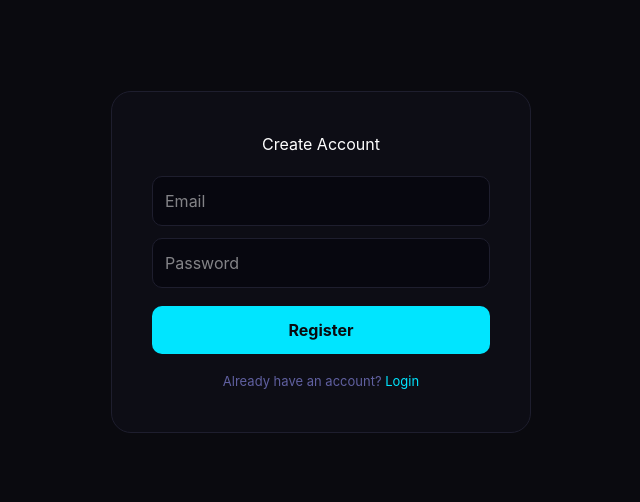
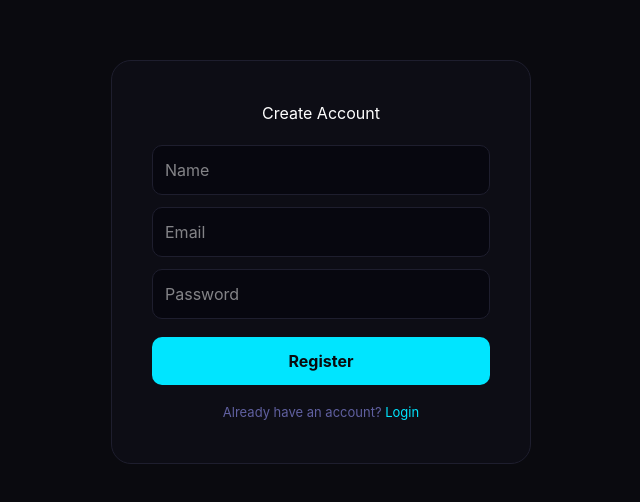
Before and after one commit to johan2305/ai-tracker-job, a React app in the folder frontend/: page /register in a window 1280 px wide. Shown: the part 138-640 px from the top of the page, without its empty margins (319-959 px from the left). Built offline with nearby package versions, Linux system fonts and the light colour scheme; the HTML template or start-up script is replaced by a standard one.

Commit message:
Fix register missing name field

```diff
--- a/frontend/src/register.jsx
+++ b/frontend/src/register.jsx
@@ -2,6 +2,7 @@ import { useState } from "react"
 import API from "./api"
 
 export default function Register() {
+  const [name, setName] = useState("")
   const [email, setEmail] = useState("")
   const [password, setPassword] = useState("")
   const [message, setMessage] = useState("")
@@ -13,6 +14,7 @@ export default function Register() {
       setMessage("")
 
       await API.post("/auth/register", {
+        name,
         email,
         password
       })
@@ -58,22 +60,31 @@ export default function Register() {
         </h1>
 
         {error && (
-          <div style={{
-            color: "#ff5555",
-            marginBottom: 15
-          }}>
+          <div style={{ color: "#ff5555", marginBottom: 15 }}>
             {error}
           </div>
         )}
 
         {message && (
-          <div style={{
-            color: "#00e5ff",
-            marginBottom: 15
-          }}>
+          <div style={{ color: "#00e5ff", marginBottom: 15 }}>
             {message}
           </div>
         )}
+
+        <input
+          placeholder="Name"
+          value={name}
+          onChange={(e) => setName(e.target.value)}
+          style={{
+            width: "100%",
+            padding: "12px",
+            marginBottom: 12,
+            background: "#07070f",
+            border: "1px solid #1e1e2e",
+            borderRadius: 10,
+            color: "#fff"
+          }}
+        />
 
         <input
           placeholder="Email"
@@ -86,8 +97,7 @@ export default function Register() {
             background: "#07070f",
             border: "1px solid #1e1e2e",
             borderRadius: 10,
-            color: "#fff",
-            boxSizing: "border-box"
+            color: "#fff"
           }}
         />
 
@@ -103,8 +113,7 @@ export default function Register() {
             background: "#07070f",
             border: "1px solid #1e1e2e",
             borderRadius: 10,
-            color: "#fff",
-            boxSizing: "border-box"
+            color: "#fff"
           }}
         />
 
@@ -133,10 +142,7 @@ export default function Register() {
           Already have an account?{" "}
           <span
             onClick={() => window.location.href = "/"}
-            style={{
-              color: "#00e5ff",
-              cursor: "pointer"
-            }}
+            style={{ color: "#00e5ff", cursor: "pointer" }}
           >
             Login
           </span>
```
